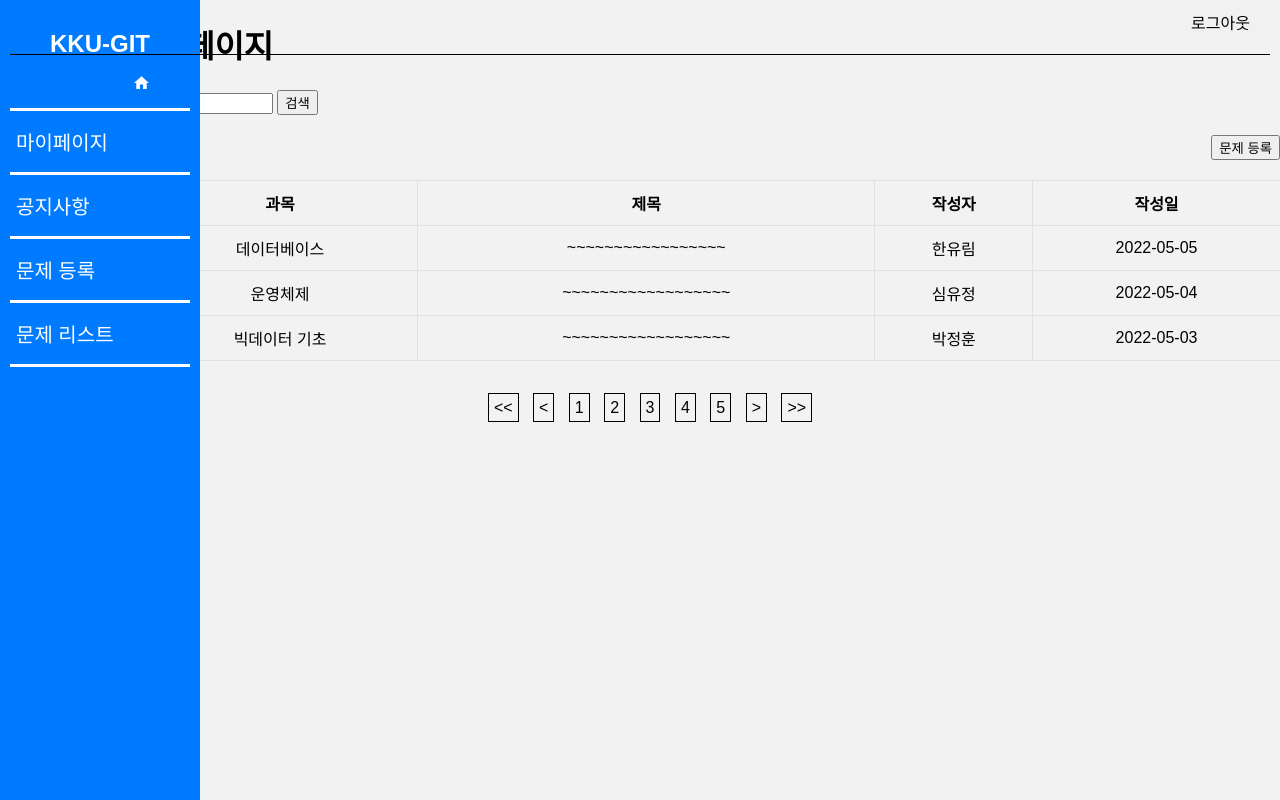
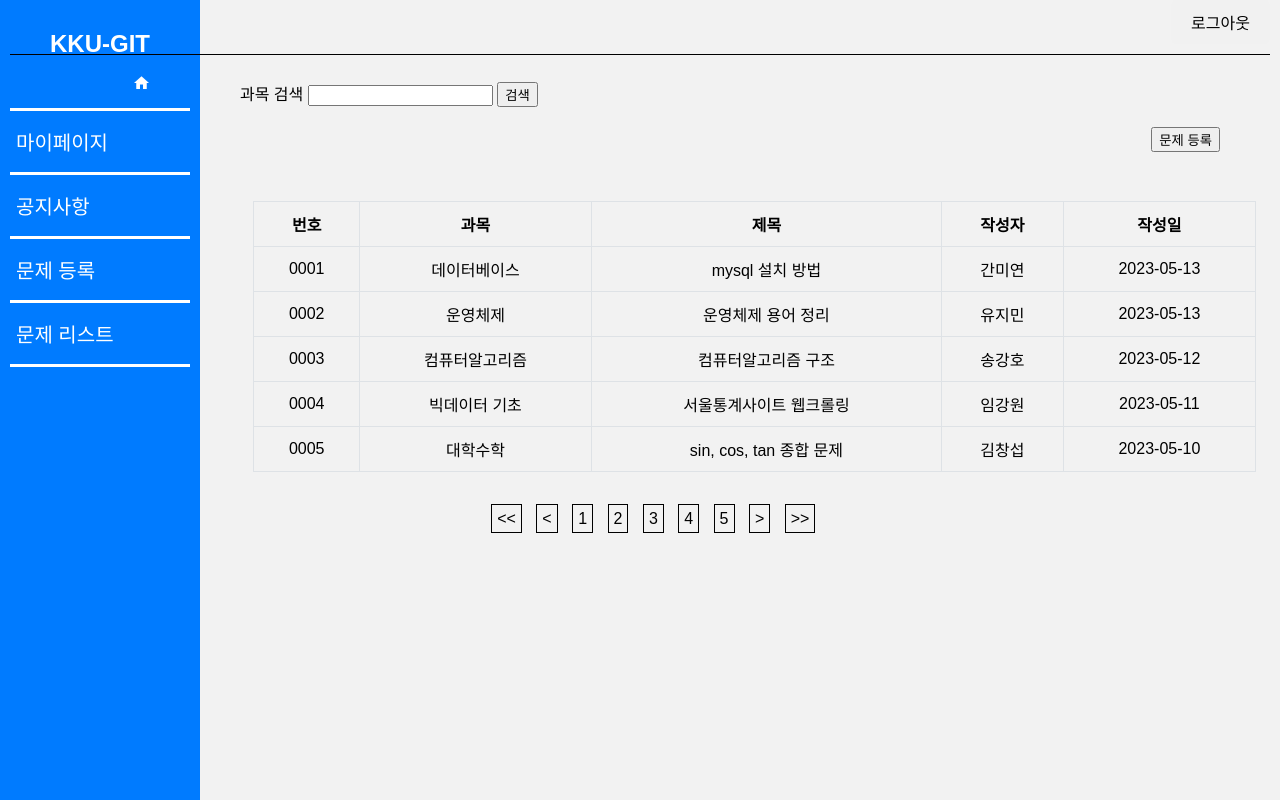
Before and after one commit to JeongHunsss/KKU-GIT, a PHP site: page /problem/problem_list.php in a window 1280 px wide. Run offline with PHP 8.4, Linux system fonts and the light colour scheme.

Commit message:
문제리스트페이지

```diff
--- a/problem/problem_add.php
+++ b/problem/problem_add.php
@@ -90,6 +90,7 @@
             <?php include '../bars/top_bar.php'; ?>
         </div>
 
+
         <div class="content">
             <div class="content-body">
                 <h1>문제 등록</h1>
--- a/problem/problem_list.php
+++ b/problem/problem_list.php
@@ -5,8 +5,98 @@
     <link rel="stylesheet" type="text/css" href="../bars/css/side_bar.css">
     <link rel="stylesheet" type="text/css" href="../bars/css/top_bar.css">
     <link rel="stylesheet" type="text/css" href="./css/problem_list.css">
-    <title>문제 리스트 페이지</title>
+    <style>
+        body {
+            margin: 0;
+            padding: 0;
+            background-color: #f2f2f2;
+            font-family: Arial, sans-serif;
+        }
 
+        .container {
+            display: flex;
+        }
+
+        .sidebar {
+            flex: 0 0 200px;
+        }
+
+        .content {
+            flex-grow: 1;
+            margin-left: 20pt;
+        }
+
+        form.search-form {
+            margin-top: 20pt;
+            margin-left: 160pt;
+            text-align: left;
+        }
+
+        table {
+            margin-top: 20px;
+            max-width: 80%;
+            border-collapse: collapse;
+            margin-left: 170pt;
+            margin-right: 20pt;
+        }
+
+        th, td {
+            border: 1px solid #dee2e6;
+            padding: 10px;
+            text-align: center;
+        }
+
+        th {
+            background-color: #f2f2f2;
+            font-weight: bold;
+        }
+
+        th:first-child,
+        td:first-child {
+            border-left: 1px solid #dee2e6;
+        }
+
+        th:last-child,
+        td:last-child {
+            border-right: 1px solid #dee2e6;
+        }
+
+        .pagination {
+            display: flex;
+            justify-content: center;
+            margin-top: 20px;
+        }
+
+        .pagination-box a {
+            border: 1px solid black;
+            margin: 0 5px;
+            padding: 5px;
+            color: black;
+            text-decoration: none;
+        }
+
+        .pagination-box a:hover {
+            background-color: #f2f2f2;
+        }
+
+        .pagination-box .active {
+            background-color: #007bff;
+            color: white;
+        }
+
+        .pagination-box .disabled {
+            opacity: 0.6;
+            cursor: not-allowed;
+        }
+
+        .top-bar {
+            position: fixed;
+            top: 0;
+            left: 0;
+            width: 100%;
+            z-index: 999;
+        }
+    </style>
 </head>
 <body>
     <div class="container">
@@ -19,14 +109,14 @@
         </div>
 
         <div class="content">
-            <h1>문제 리스트 페이지</h1>
-            <form method="get" action="">
+            <br><br><br>
+            <form method="get" action="" class="search-form">
                 <label for="subject">과목 검색</label>
                 <input type="text" name="subject" id="subject">
                 <input type="submit" value="검색">
             </form>
 
-            <form method="get" action="problem_add.php" style="float:right; margin-right:0px;">
+            <form method="get" action="problem_add.php" style="float:right; margin-right:60px;">
                 <input type="submit" value="문제 등록">
             </form>
 
@@ -40,28 +130,46 @@
                         <th>작성일</th>
                     </tr>
                 </thead>
+                <br><br><br>
                 <tbody>
                     <tr>
-                        <td>999</td>
+                        <td>0001</td>
                         <td>데이터베이스</td>
-                        <td>~~~~~~~~~~~~~~~~~</td>
-                        <td>한유림</td>
-                        <td>2022-05-05</td>
+                        <td>mysql 설치 방법</td>
+                        <td>간미연</td>
+                        <td>2023-05-13</td>
                     </tr>
                     <tr>
-                        <td>998</td>
+                        <td>0002</td>
                         <td>운영체제</td>
-                        <td>~~~~~~~~~~~~~~~~~~</td>
-                        <td>심유정</td>
-                        <td>2022-05-04</td>
+                        <td>운영체제 용어 정리</td>
+                        <td>유지민</td>
+                        <td>2023-05-13</td>
                     </tr>
                     <tr>
-                        <td>997</td>
+                        <td>0003</td>
+                        <td>컴퓨터알고리즘</td>
+                        <td>컴퓨터알고리즘 구조</td>
+                        <td>송강호</td>
+                        <td>2023-05-12</td>
+                    </tr>
+
+                    <tr>
+                        <td>0004</td>
                         <td>빅데이터 기초</td>
-                        <td>~~~~~~~~~~~~~~~~~~</td>
-                        <td>박정훈</td>
-                        <td>2022-05-03</td>
+                        <td>서울통계사이트 웹크롤링</td>
+                        <td>임강원</td>
+                        <td>2023-05-11</td>
                     </tr>
+
+                    <tr>
+                        <td>0005</td>
+                        <td>대학수학</td>
+                        <td>sin, cos, tan 종합 문제</td>
+                        <td>김창섭</td>
+                        <td>2023-05-10</td>
+                    </tr>
+
                 </tbody>
             </table>
 
```
